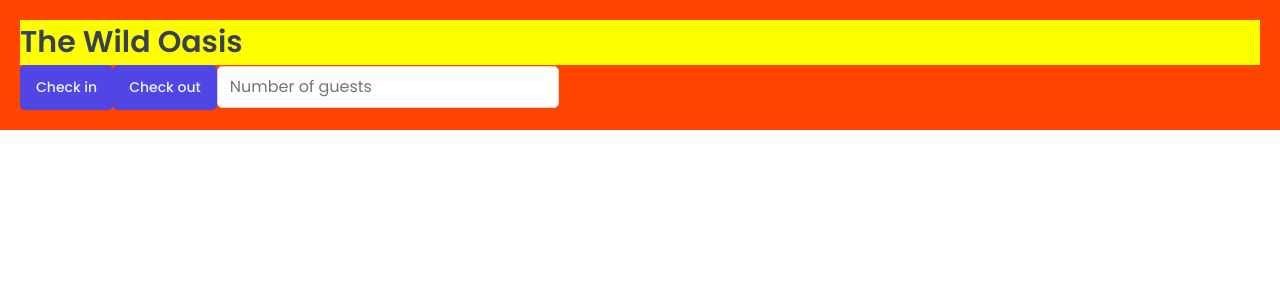
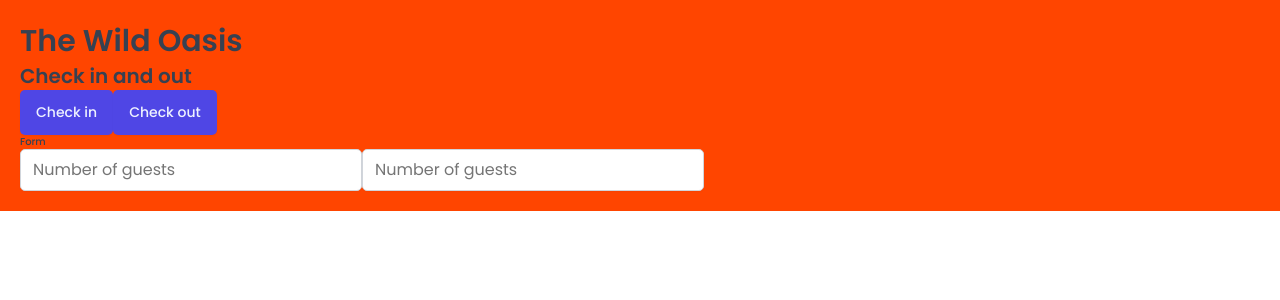
Before and after one commit to TripleAAA26/The-Wild-Oasis, a React (Vite) app: page / in a window 1280 px wide. Shown: the top 300 px of the page. Built offline with nearby package versions, Linux system fonts and the light colour scheme; a web font is replaced by a local one.

Commit message:
styled-components Props and css functions

```diff
--- a/src/App.jsx
+++ b/src/App.jsx
@@ -2,12 +2,8 @@
 import GlobalStyles from "./styles/GlobalStyles.js"
 import Button from "./ui/Button.jsx"
 import Input from "./ui/Input.jsx"
+import Heading from "./ui/Heading.jsx"
 
-const H1 = styled.h1`
-    font-size: 30px;
-    font-weight: 600;
-    background-color: yellow;
-`
 
 const StyledApp = styled.div`
   background-color: orangered;
@@ -20,11 +16,12 @@
         <>
             <GlobalStyles/>
             <StyledApp>
-                <H1>
-                    The Wild Oasis
-                </H1>
+                <Heading as='h1'>The Wild Oasis</Heading>
+                <Heading as='h2'>Check in and out</Heading>
                 <Button onClick={()=> alert('check in')}>Check in</Button>
                 <Button onClick={()=> alert('check out')}>Check out</Button>
+                <Heading as='h3' >Form</Heading>
+                <Input type='number' placeholder='Number of guests' />
                 <Input type='number' placeholder='Number of guests' />
             </StyledApp>
         </>
--- /dev/null
+++ b/src/ui/Heading.jsx
@@ -0,0 +1,35 @@
+import styled, {css} from "styled-components"
+
+// const test = css`
+//   text-align: center;
+//   ${10 > 5 && 'background-color: yellow'}
+// `
+
+const Heading = styled.h1`
+    ${props =>
+        props.as === 'h1' &&
+            css`
+                font-size: 3rem;
+                font-weight: 600;
+            `
+    }
+
+    ${props =>
+            props.as === 'h2' &&
+            css`
+                font-size: 2rem;
+                font-weight: 600;
+            `
+    }
+
+    ${props =>
+            props.as === 'h3' &&
+            css`
+                font-size: 1rem;
+                font-weight: 500;
+            `
+    }
+
+    line-height: 1.4;
+`
+export default Heading
```
